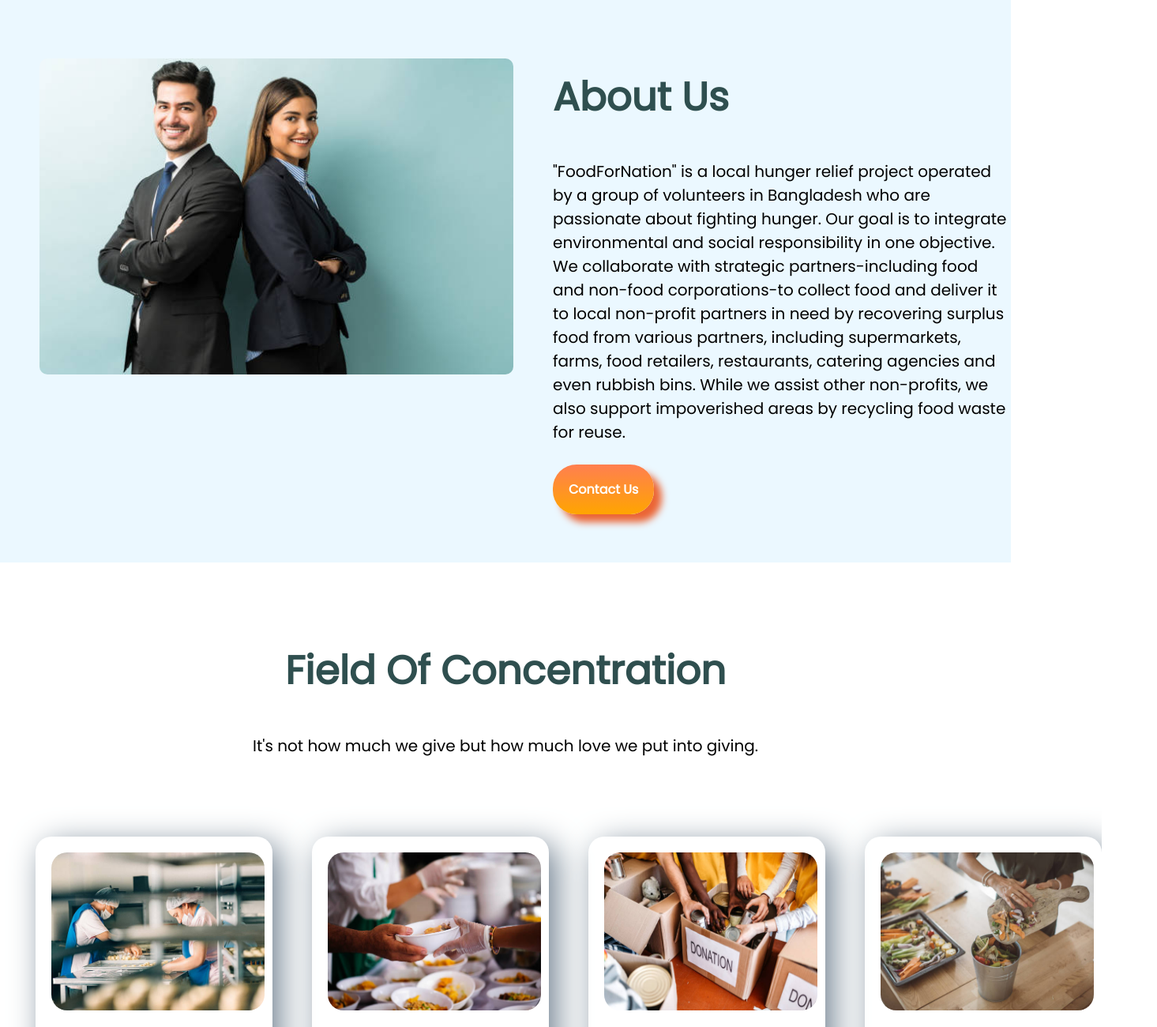
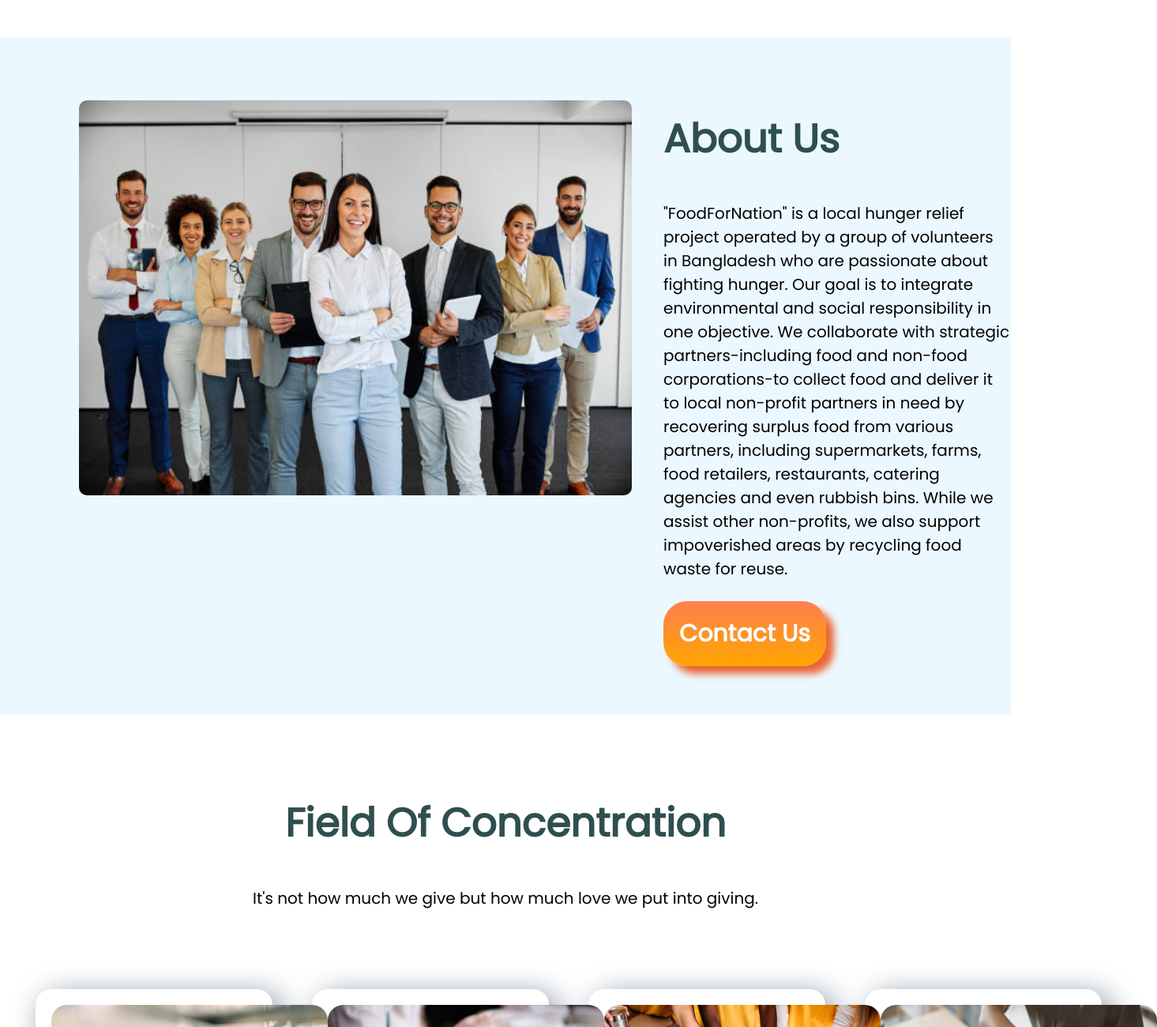
Before and after one commit to KeyaAkter/FoodForNation, a plain HTML site: page index.html in a window 1280 px wide. Shown: the part 740-2040 px from the top of the page at 79% size, 1465 px wide, since content can reach past the window. Drawn offline with Linux system fonts and the light colour scheme.

Commit message:
device-width-considered

```diff
--- a/index.html
+++ b/index.html
@@ -22,12 +22,12 @@
             <a target="blank" class="button-design" href="https://www.facebook.com/sanha.tanvin/">Get Food For Free</a>
         </div>
         <div class="half-width">
-            <img src="images/red-woman-food.jpg" alt="Red-Woman">
+            <img src="images/women-food.jpg" alt="A Woman">
         </div>
     </section>
     <section class="flexible-container bg-image">
         <div class="half-width">
-            <img src="images/men-women.jpg" alt="Group Photo">
+            <img src="images/group-photo.jpg" alt="Group Photo">
         </div>
         <div class="half-width top-padding-s2">
             <h2>About Us</h2>
--- a/style.css
+++ b/style.css
@@ -27,20 +27,21 @@ p{
 }
 .half-width{
     width: 50%;
-    padding-left: 50px;
+    padding-left: 100px;
 }
 .half-width img{
     margin-top: 80px;
     border-radius: 10px;
-    height: 400px;
-    width: 600px;
+    height: 500px;
+    width: 700px;
 }
 .button-design{
     text-decoration: none;
     background-image: linear-gradient(coral,orange);
     padding: 20px;
     border-radius: 30px;
-    font-weight: 650;
+    font-size: 30px;
+    font-weight: 700;
     color: white;
     box-shadow: 10px 10px 10px rgb(235, 101, 53);
 }
@@ -68,10 +69,11 @@ p{
     padding: 20px;
     border-radius: 20px;
     box-shadow: 10px 10px 40px slategrey;
+    font-family: 'Lucida Sans', 'Lucida Sans Regular', 'Lucida Grande', 'Lucida Sans Unicode', Geneva, Verdana, sans-serif;
 }
 .mission img{
-    height: 200px;
-    width: 270px;
+    height: 300px;
+    width: 350px;
     border-radius: 20px;
 }
 #mission-margin{
@@ -95,10 +97,12 @@ footer{
     text-align: center;
     padding-top: 40px;
     padding-bottom: 50px;
+    font-family: Cambria, Cochin, Georgia, Times, 'Times New Roman', serif;
 }
 footer p{
     color: white;
 }
 footer h3{
-    color: rgb(54, 53, 53)
+    font-size: 50px;
+    color: rgb(17, 128, 91);
 }
```
Also changed, not shown: images/group-photo.jpg (added), images/men-women.jpg (deleted), images/red-woman-food.jpg (deleted), images/women-food.jpg (added).
